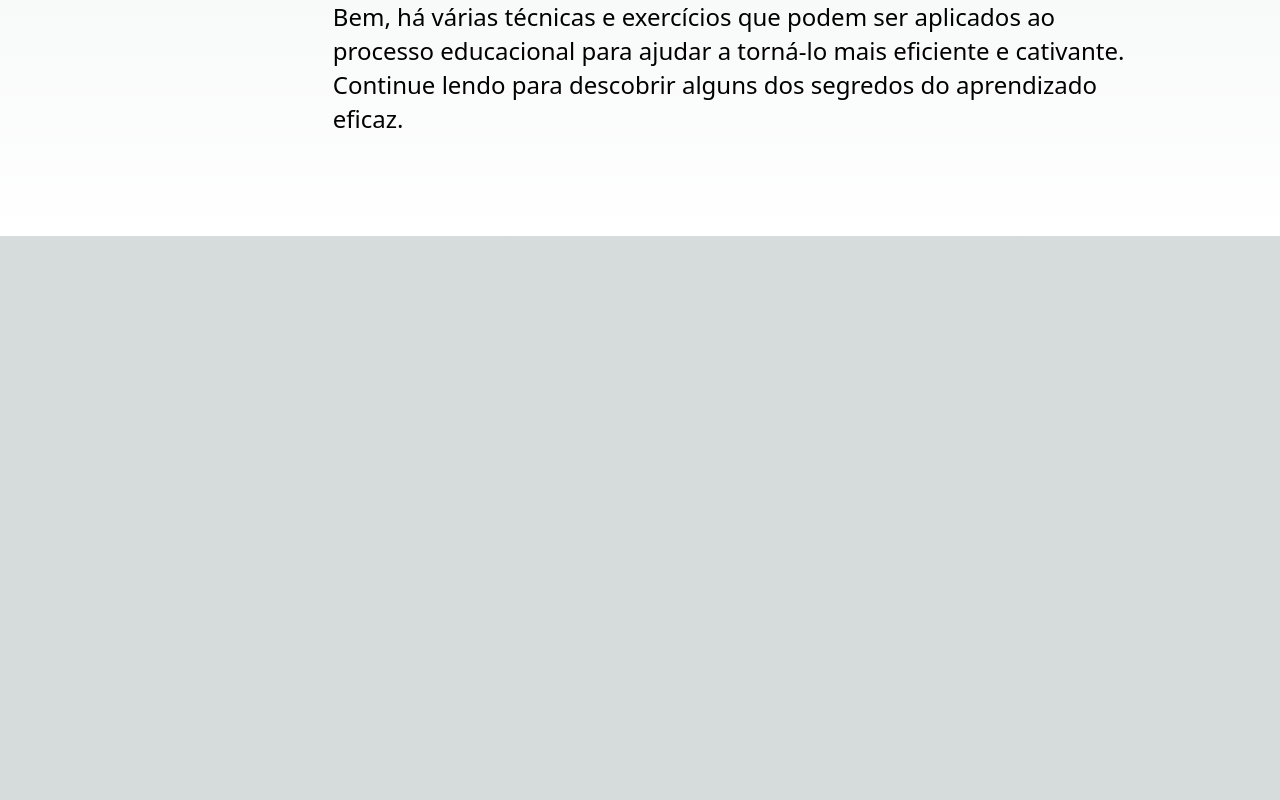
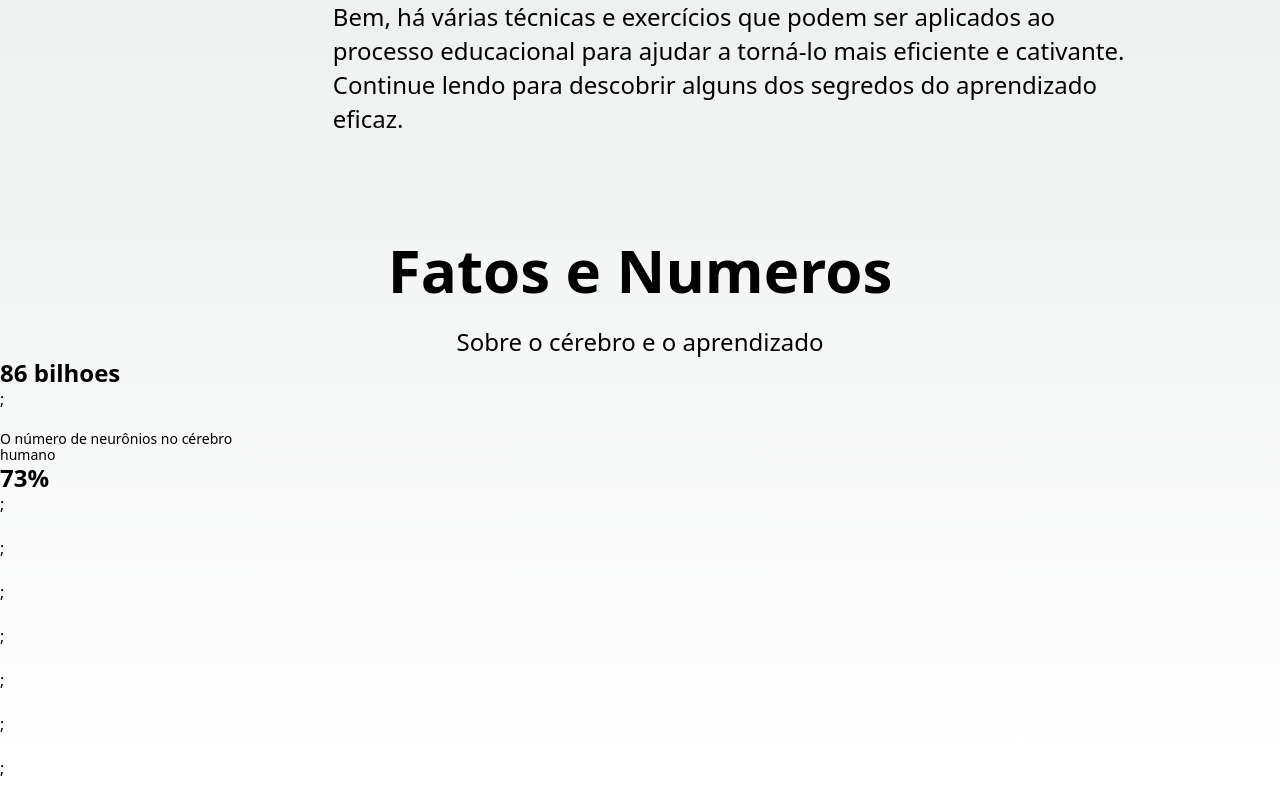
Before and after one commit to pansani/next.js-project_1, a Next.js app: page / in a window 1280 px wide. Shown: the part 1202-2002 px from the top of the page. Before the commit the page ends 1438 px from the top, so only its background shows below. Built offline with nearby package versions, Linux system fonts and the light colour scheme.

Commit message:
"started coding StaticsSection"

```diff
--- /dev/null
+++ b/components/StaticsBlock.tsx
@@ -0,0 +1,35 @@
+import React from "react";
+
+export default function StaticsBlock(props: {
+  paragraph: string;
+  title: string;
+}) {
+  return (
+    <div
+      style={{
+        width: "250px",
+      }}
+    >
+      <h1
+        style={{
+          lineHeight: "1.15",
+          fontSize: "24px",
+          fontWeight: "bold",
+        }}
+      >
+        {props.title}
+      </h1>
+      ;
+      <p
+        style={{
+          paddingTop: "20px",
+          lineHeight: "1.2",
+          fontSize: "14px",
+          fontWeight: "normal",
+        }}
+      >
+        {props.paragraph}
+      </p>
+    </div>
+  );
+}
--- /dev/null
+++ b/components/StaticsSection.tsx
@@ -0,0 +1,67 @@
+import React from "react";
+import StaticsBlock from "./StaticsBlock";
+
+export default function StaticsSection() {
+  return (
+    <div>
+      <h1
+        style={{
+          lineHeight: "1.15",
+          fontSize: "60px",
+          fontWeight: "bold",
+          textAlign: "center",
+        }}
+      >
+        Fatos e Numeros
+      </h1>
+      <h2
+        style={{
+          lineHeight: "34px",
+          fontSize: "24px",
+          fontWeight: "normal",
+          textAlign: "center",
+          marginTop: "20px",
+        }}
+      >
+        Sobre o cérebro e o aprendizado
+      </h2>
+      <div style={{
+        width: '1100px'
+      }}>
+        <StaticsBlock
+          title="86 bilhoes"
+          paragraph="O número de neurônios no
+        cérebro humano"
+        ></StaticsBlock>
+        <StaticsBlock
+            title="73%"
+            paragraph=""
+        ></StaticsBlock>
+        <StaticsBlock
+            title=""
+            paragraph=""
+        ></StaticsBlock>
+        <StaticsBlock
+            title=""
+            paragraph=""
+        ></StaticsBlock>
+        <StaticsBlock
+            title=""
+            paragraph=""
+        ></StaticsBlock>
+        <StaticsBlock
+            title=""
+            paragraph=""
+        ></StaticsBlock>
+        <StaticsBlock
+            title=""
+            paragraph=""
+        ></StaticsBlock>
+        <StaticsBlock
+            title=""
+            paragraph=""
+        ></StaticsBlock>
+      </div>
+    </div>
+  );
+}
--- a/pages/index.tsx
+++ b/pages/index.tsx
@@ -1,8 +1,11 @@
+import Header from "@component/components/SectionHeader"
 import SecondSection from "@component/components/SecondSection"
-import Header from "@component/components/SectionHeader"
+import StaticsSection from "@component/components/StaticsSection"
+
 export default function Home() {
   return (
-    <><Header></Header>
-    <SecondSection></SecondSection></>
+    <><><Header></Header>
+      <SecondSection></SecondSection></>
+      <StaticsSection></StaticsSection></>
   )
 }
```
